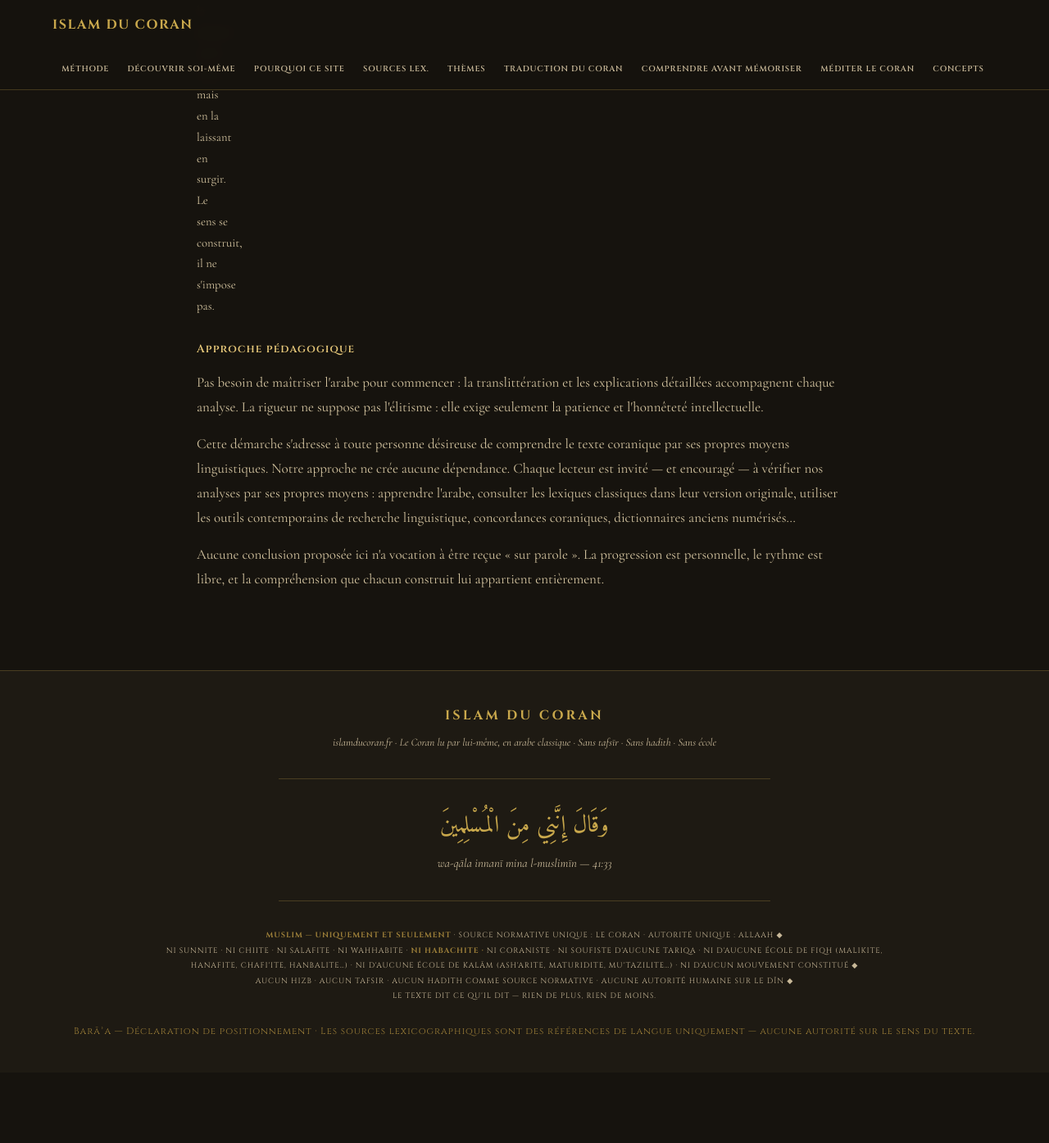
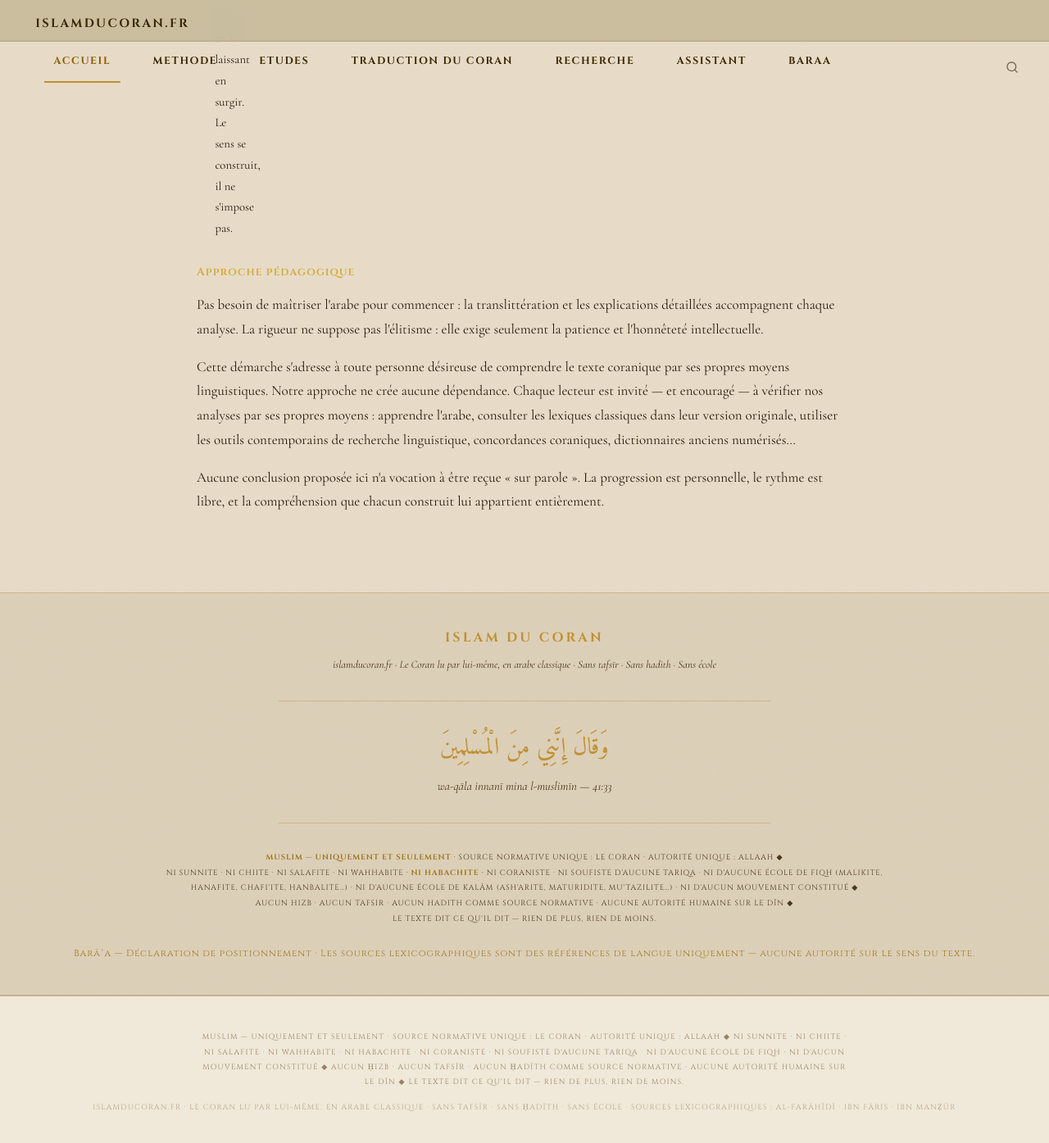
Before and after one commit to Makhuwcoder/islamducoran, a Jekyll site: the page built from index.md, in a window 1280 px wide and 1400 px high, scrolled down 6570 px. Shown: the top 1395 px of the window at 82% size. Built offline with Jekyll 4.4.1, drawn with Linux system fonts in a browser that asks for light colours; before the commit the page ends 7879 px from its top, so only the background shows below that.

Commit message:
Accueil: palette sable, nav Jekyll unique, layout default

```diff
--- a/index.md
+++ b/index.md
@@ -1,32 +1,27 @@
 ---
-layout: none
+layout: default
 title: "Islam du Coran — Le Coran lu par lui-même"
 permalink: /
 ---
-<!DOCTYPE html>
-<html lang="fr" dir="ltr">
-<head>
-<meta charset="UTF-8">
-<meta name="viewport" content="width=device-width, initial-scale=1.0">
-<title>Islam du Coran — Le Coran lu par lui-même</title>
-<link rel="preconnect" href="https://fonts.googleapis.com">
-<link rel="preconnect" href="https://fonts.gstatic.com" crossorigin>
+
 <link href="https://fonts.googleapis.com/css2?family=Cinzel:wght@400;600;700;900&family=Cormorant+Garamond:ital,wght@0,300;0,400;0,500;0,600;1,300;1,400&family=Amiri:ital,wght@0,400;0,700;1,400&display=swap" rel="stylesheet">
 
 <style>
+/* ── Accueil overrides — palette sable ── */
+
   :root {
-    --bg: #16130e;
-    --bg2: #1e1a13;
-    --bg3: #241f17;
-    --or: #c9a84c;
-    --or-dim: #9a7d38;
-    --or-light: #e8c97a;
-    --creme: #f0e2c0;
-    --creme-dim: #c8b898;
-    --text: #d4c4a0;
-    --border: rgba(201,168,76,0.25);
-    --border-strong: rgba(201,168,76,0.5);
-    --shadow: rgba(0,0,0,0.5);
+    --bg: #e8dcc8;
+    --bg2: #ddd0b8;
+    --bg3: #f0e8d8;
+    --or: #c09030;
+    --or-dim: #a07820;
+    --or-light: #d4a830;
+    --creme: #221808;
+    --creme-dim: #4a3418;
+    --text: #221808;
+    --border: rgba(160,120,32,0.3);
+    --border-strong: rgba(160,120,32,0.55);
+    --shadow: rgba(100,70,20,0.2);
   }
 
   * { margin: 0; padding: 0; box-sizing: border-box; }
@@ -867,27 +862,8 @@ permalink: /
     letter-spacing: 0.1em;
     margin-bottom: 0.3rem;
   }
+
 </style>
-</head>
-<body>
-
-<!-- ═══════════════ HEADER ═══════════════ -->
-<header>
-  <div class="nav-container">
-    <a class="nav-brand" href="#accueil">ISLAM DU CORAN</a>
-    <nav>
-      <a href="#tabs-main" class="tab-link" data-tab="methode">Méthode</a>
-      <a href="#decouvrir" class="tab-link" data-tab="decouvrir">Découvrir soi-même</a>
-      <a href="#pourquoi" class="tab-link" data-tab="pourquoi">Pourquoi ce site</a>
-      <a href="#sources-lex" class="tab-link" data-tab="sources-lex">Sources lex.</a>
-      <a href="#themes" class="tab-link" data-tab="themes">Thèmes</a>
-      <a href="#traduction" class="tab-link" data-tab="traduction">Traduction du Coran</a>
-      <a href="#comprendre" class="tab-link" data-tab="comprendre">Comprendre avant mémoriser</a>
-      <a href="#mediter" class="tab-link" data-tab="mediter">Méditer le Coran</a>
-      <a href="#concepts" class="tab-link" data-tab="concepts">Concepts</a>
-    </nav>
-  </div>
-</header>
 
 <!-- ═══════════════ HERO ═══════════════ -->
 <section class="hero" id="accueil">
@@ -1889,6 +1865,3 @@ permalink: /
     });
   });
 </script>
-
-</body>
-</html>
```
Also changed, not shown: other parts of index.md (+3 -3 lines).
